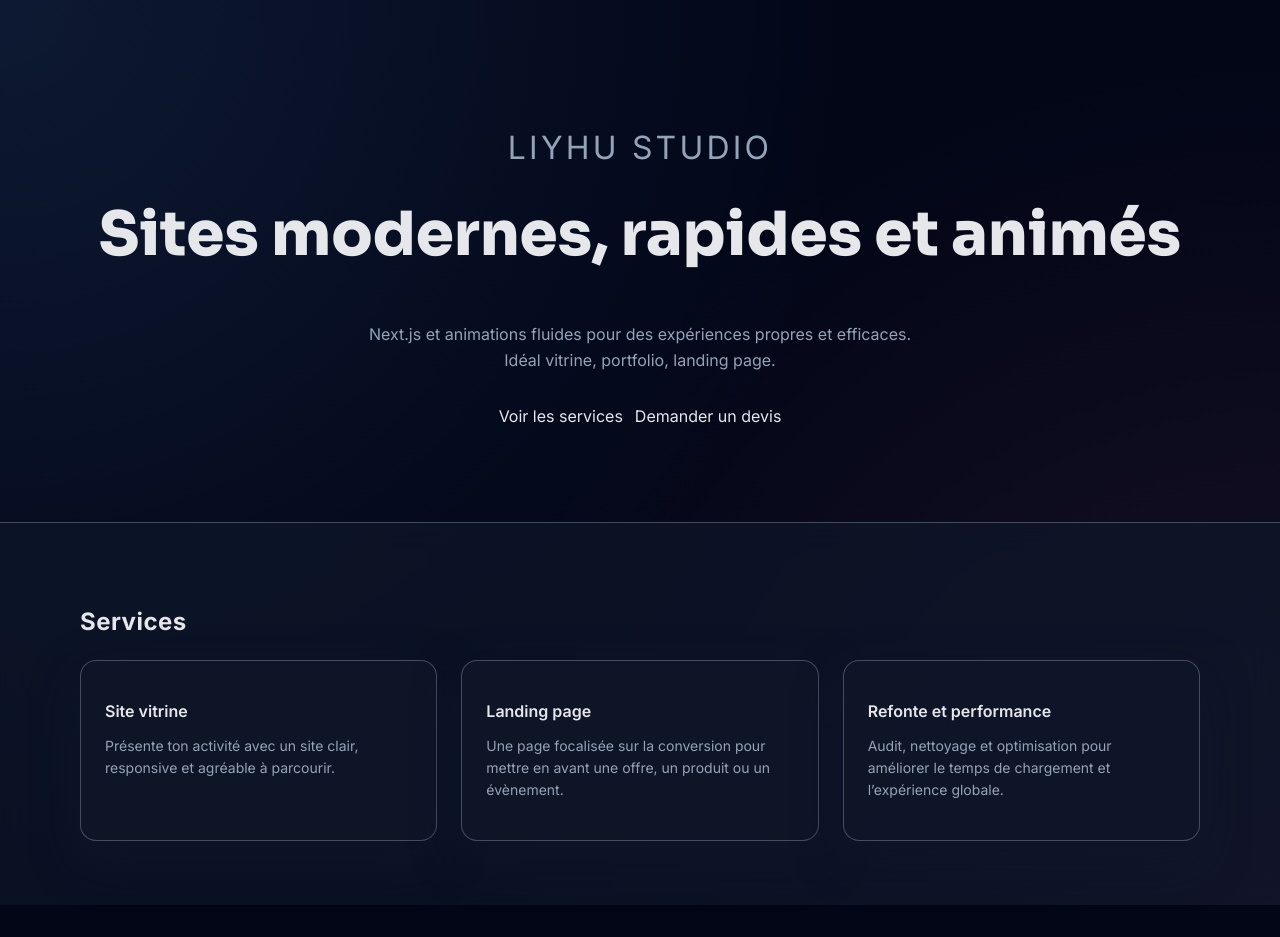
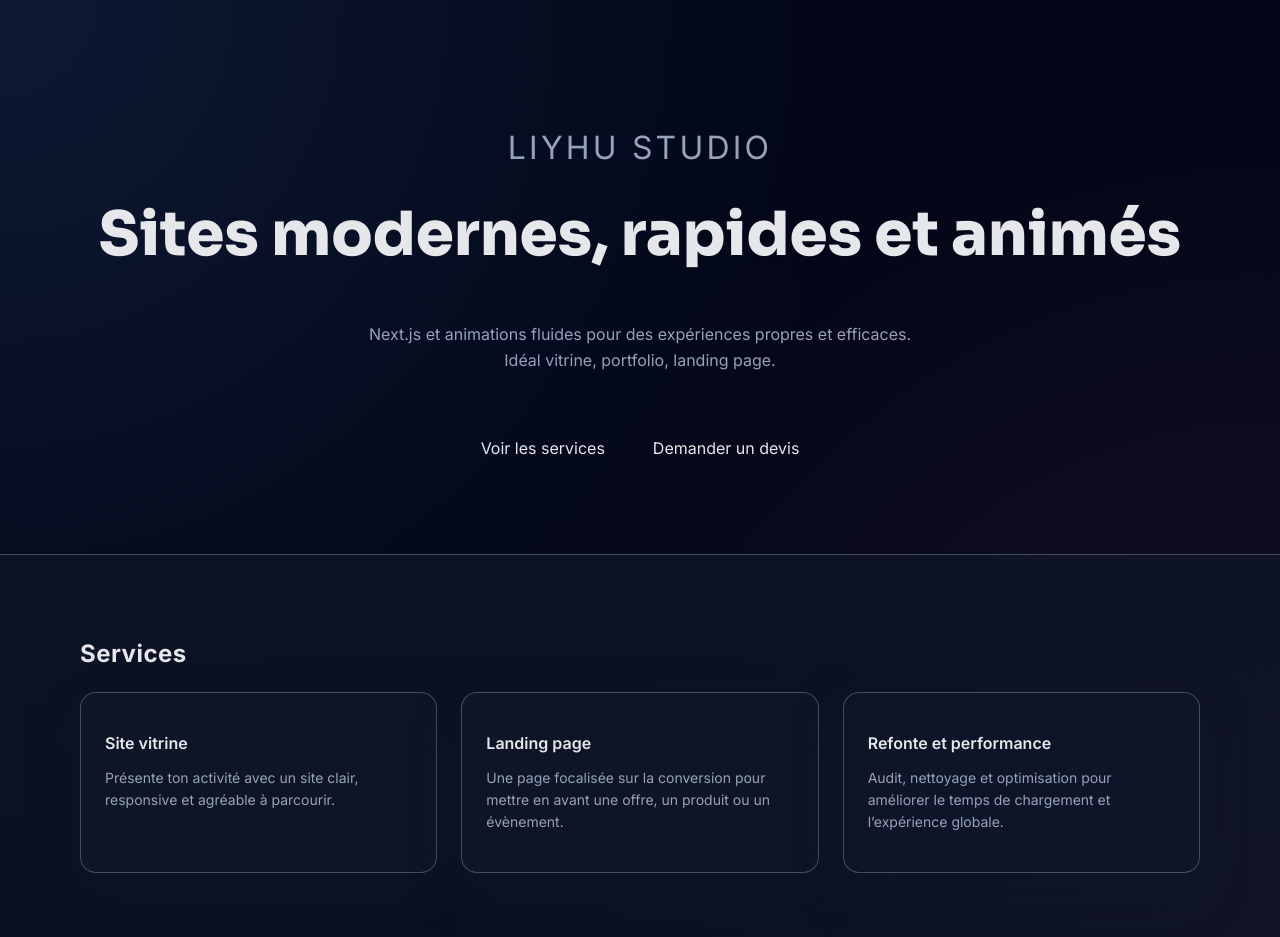
Before and after one commit to Yhugzee/liyhu-studio, a Next.js app: page / in a window 1280 px wide. Before the commit the page ends 905 px from the top, so only its background shows below. Built offline with nearby package versions, Linux system fonts and the light colour scheme.

Commit message:
Adjust spacing in Hero actions for improved layout

```diff
--- a/components/Hero.module.scss
+++ b/components/Hero.module.scss
@@ -29,9 +29,9 @@
 }
 
 .actions {
-  margin-top: 2rem;
+  margin-top: 4rem;
   display: flex;
   justify-content: center;
-  gap: 0.75rem;
+  gap: 3rem;
   flex-wrap: wrap;
 }
```
